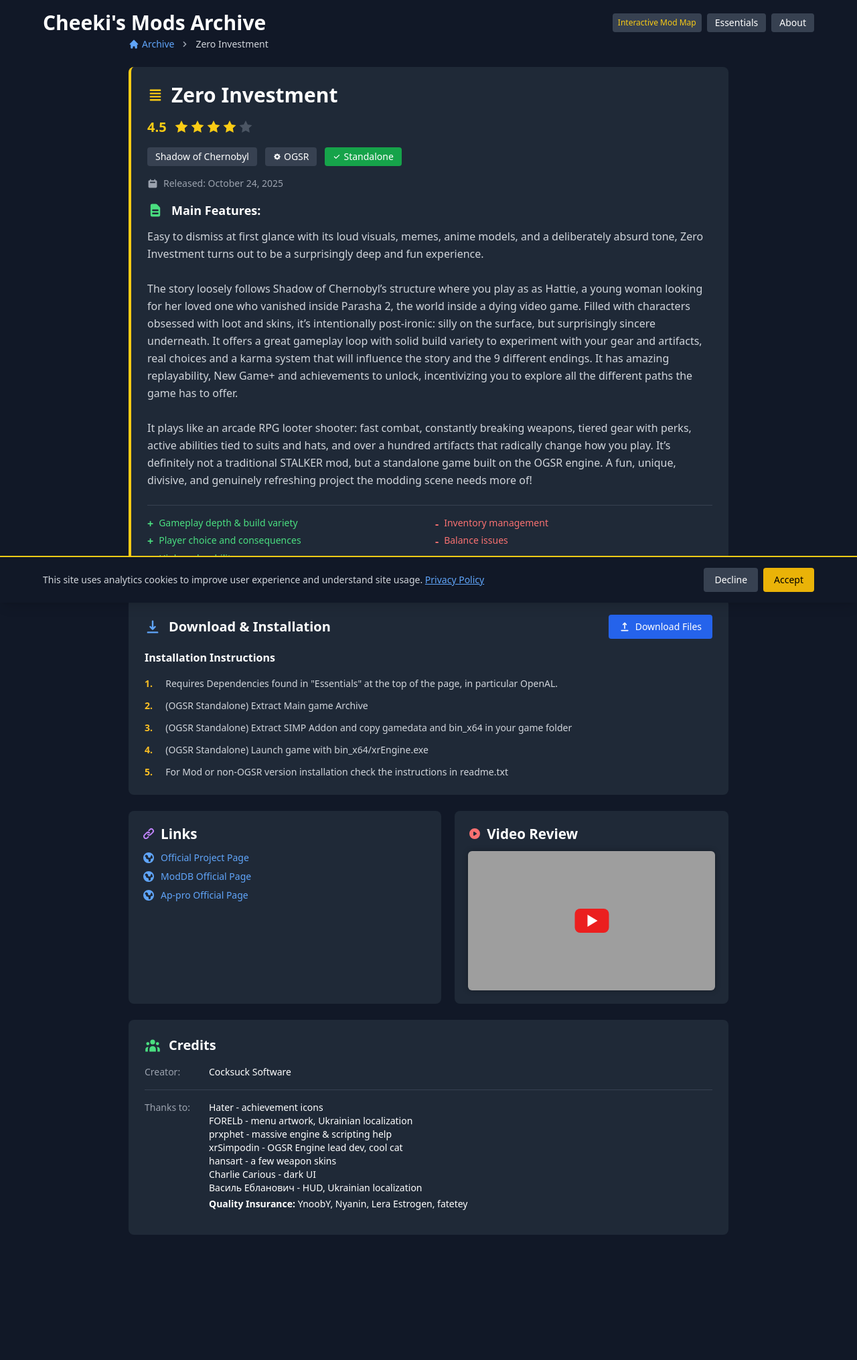
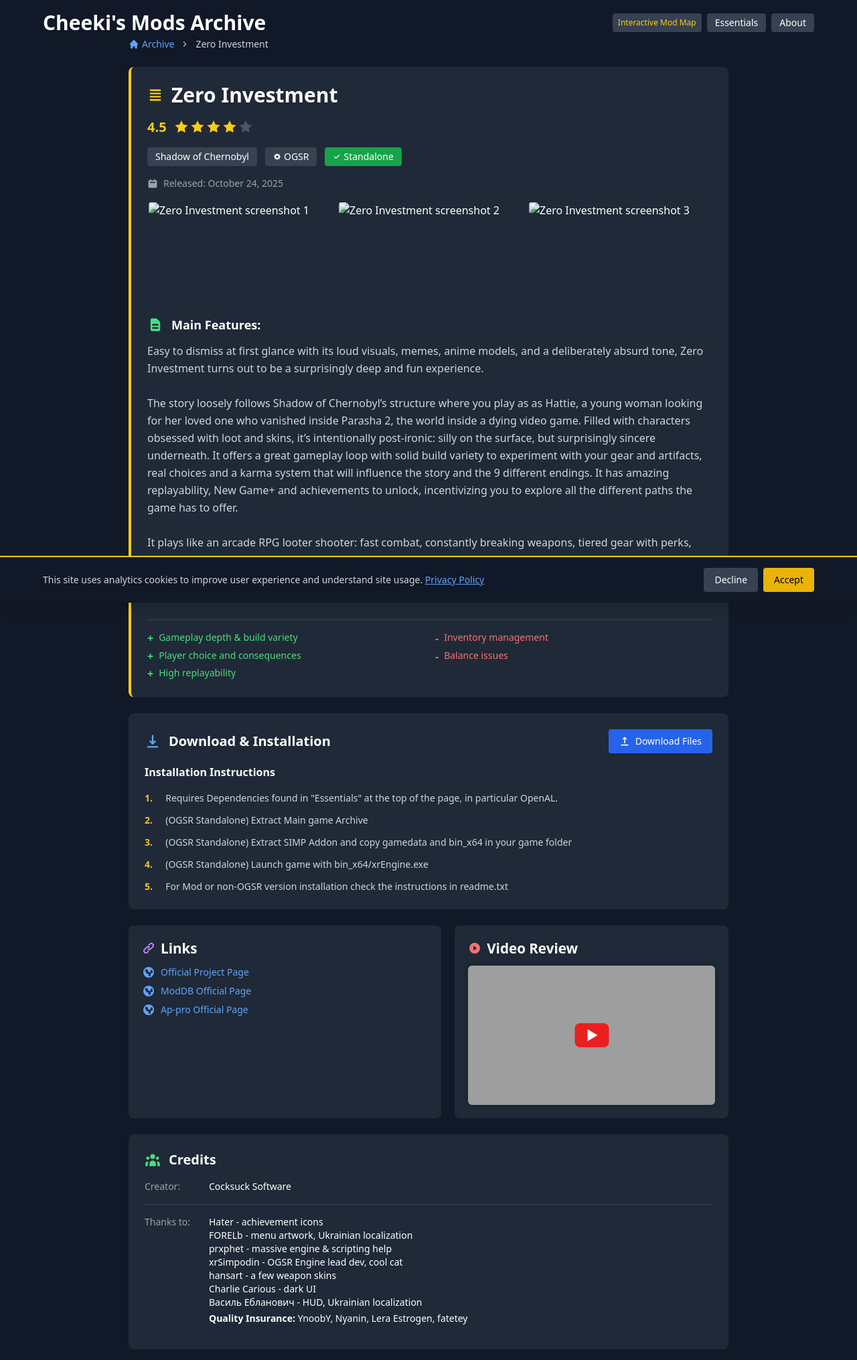
Before and after one commit to Cheekitos/CSMA-Test, a Jekyll site: the page built from _mods/Zero Investment.md, in a window 1280 px wide. Shown: the whole page at 67% size. Built offline with Jekyll 4.4.1, drawn with Linux system fonts in a browser that asks for light colours; nearby versions of some CDN libraries; before the commit the page ends 1860 px from its top, so only the background shows below that; grey boxes are pictures that could not be loaded.

Commit message:
Update Zero Investment.md

```diff
--- a/_mods/Zero Investment.md
+++ b/_mods/Zero Investment.md
@@ -12,7 +12,12 @@
 The story loosely follows Shadow of Chernobyl’s structure where you play as as Hattie, a young woman looking for her loved one who vanished inside Parasha 2, the world inside a dying video game. Filled with characters obsessed with loot and skins, it’s intentionally post-ironic: silly on the surface, but surprisingly sincere underneath. It offers a great gameplay loop with solid build variety to experiment with your gear and artifacts, real choices and a karma system that will influence the story and the 9 different endings. It has amazing replayability, New Game+ and achievements to unlock, incentivizing you to explore all the different paths the game has to offer. <br><br>
 It plays like an arcade RPG looter shooter: fast combat, constantly breaking weapons, tiered gear with perks, active abilities tied to suits and hats, and over a hundred artifacts that radically change how you play. It’s definitely not a traditional STALKER mod, but a standalone game built on the OGSR engine. A fun, unique, divisive, and genuinely refreshing project the modding scene needs more of!"
 
-gallery_images: []
+gallery_images:
+  - "screenshot01.jpg"
+  - "screenshot02.jpg"
+  - "screenshot03.jpg"
+  - "screenshot04.jpg"
+  - "screenshot05.jpg"
 
 seo_title: "Zero Investment - Download & Install Guide | Cheeki’s S.T.A.L.K.E.R. Mods Archive"
 seo_description: "Download Zero Investment for S.T.A.L.K.E.R. Shadow of Chernobyl. Complete installation guide, gameplay features, and detailed review on Cheeki’s S.T.A.L.K.E.R. Mods Archive"
```
